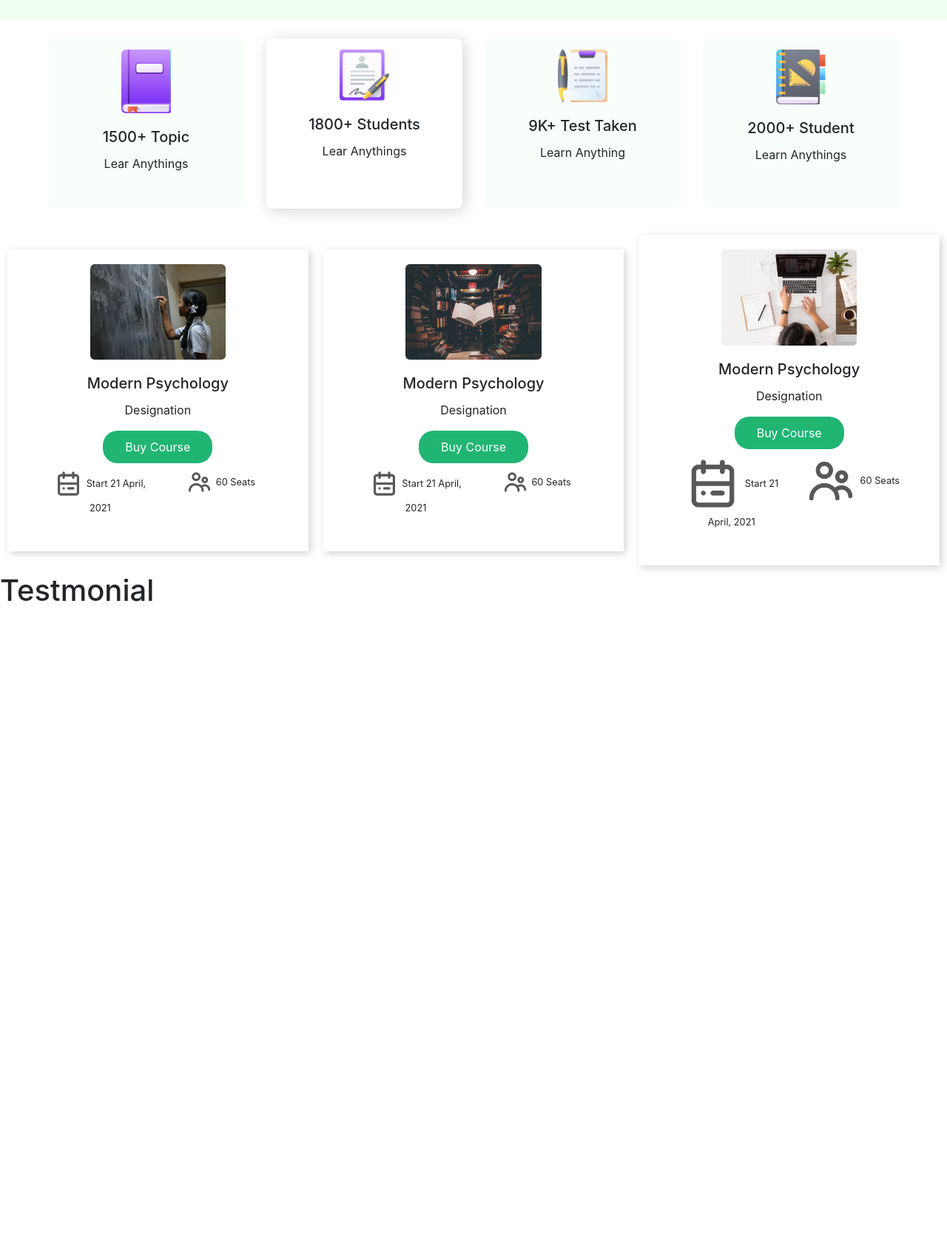
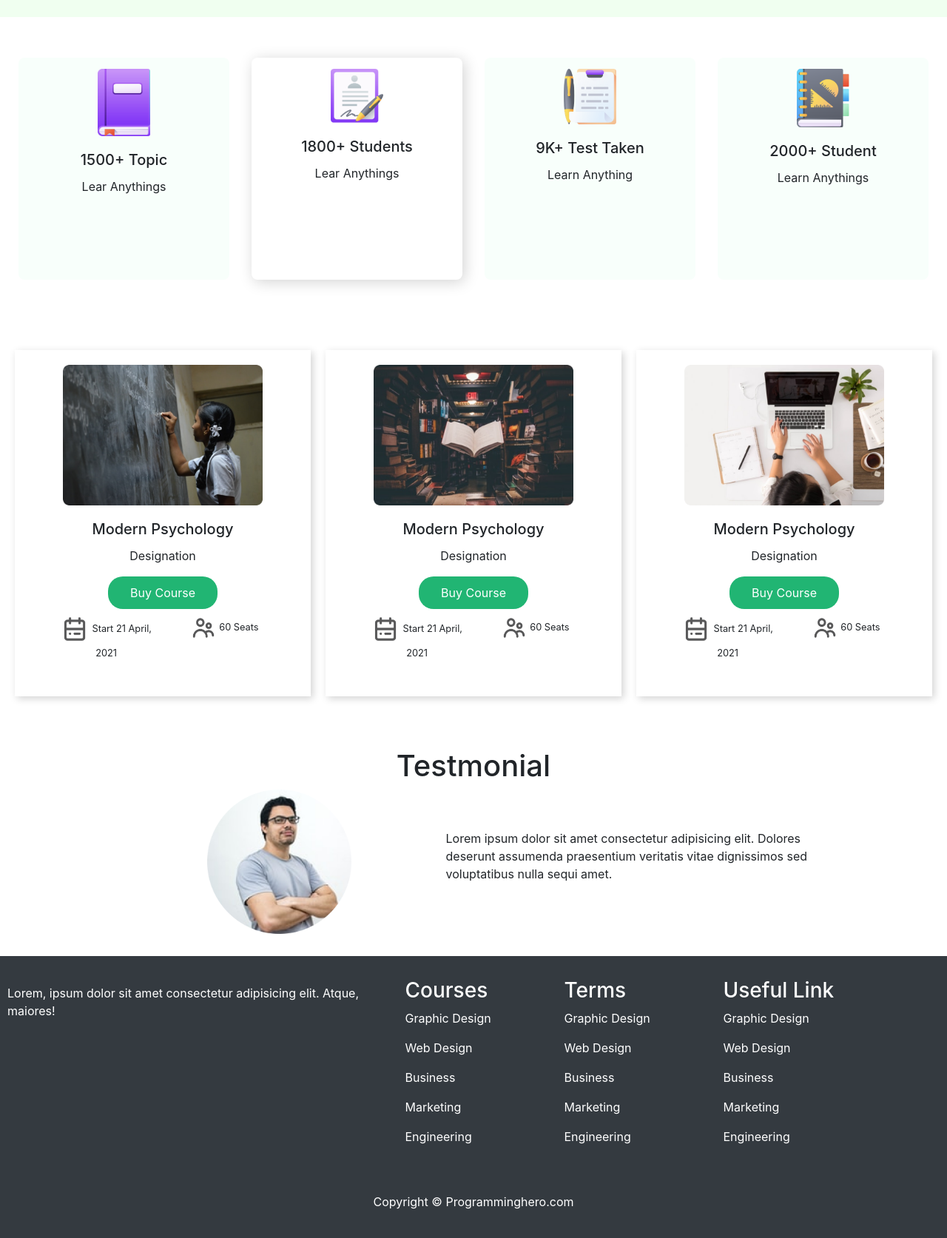
Before and after one commit to sikderp-github/e-school, a plain HTML site: page index.html in a window 1280 px wide. Shown: the part 609-2282 px from the top of the page at 74% size. Before the commit the page ends 1439 px from the top, so only its background shows below. Drawn offline with nearby package versions, Linux system fonts and the light colour scheme.

Commit message:
final project

```diff
--- a/index.html
+++ b/index.html
@@ -5,73 +5,76 @@
   <meta charset="UTF-8" />
   <meta name="viewport" content="width=device-width, initial-scale=1.0" />
   <link rel="stylesheet" href="https://stackpath.bootstrapcdn.com/bootstrap/4.5.0/css/bootstrap.min.css"
-        integrity="sha384-9aIt2nRpC12Uk9gS9baDl411NQApFmC26EwAOH8WgZl5MYYxFfc+NcPb1dKGj7Sk" crossorigin="anonymous" />
+    integrity="sha384-9aIt2nRpC12Uk9gS9baDl411NQApFmC26EwAOH8WgZl5MYYxFfc+NcPb1dKGj7Sk" crossorigin="anonymous">
   <link rel="stylesheet" href="mystyle.css" />
   <title>E-School</title>
 </head>
 
 <body>
   <header class="container-fluid head">
-        <nav class="navbar sticky-top navbar-expand-xl navbar-light">
+    <nav class="navbar navbar-expand-md sticky-top navbar-light bg-light">
+      <a class="navbar-brand" href="#">
+        <img class="img-fluid w-25" src="images/ICON/Logo.png" alt="E-School logo" />
+      </a>
       <button class="navbar-toggler" type="button" data-toggle="collapse" data-target="#navbarNavAltMarkup"
         aria-controls="navbarNavAltMarkup" aria-expanded="false" aria-label="Toggle navigation">
         <span class="navbar-toggler-icon"></span>
       </button>
-            <div class="collapse navbar-collapse d-flex justify-content-between" id="navbarNavAltMarkup">
-                <div class="navbar logo">
-                    <img class="img-fluid w-25" src="images/ICON/Logo.png" alt="E-School logo">
-                </div>
-                <div class="navbar-nav col-sm-auto align-items-center">
+      <div class="collapse navbar-collapse" id="navbarNavAltMarkup">
+        <div class="navbar-nav col-sm-auto d-flex justify-content-end align-items-center ">
           <a class="nav-item nav-link active" href="#">Books </a>
           <a class="nav-item nav-link" href="#">Courses</a>
           <a class="nav-item nav-link" href="#">Others</a>
           <a class="nav-item nav-link" href="#">Blogs</a>
-                    <a id="button" class="nav-item nav-link btn btn-success" href="#">Sign in</a>
+          <a id="button" class="nav-item nav-link  text-nowrap" href="#">Sign in</a>
         </div>
       </div>
     </nav>
   </header>
   <main>
+    <!-- top banner section-->
     <section class="container-fluid banner">
       <div class="row d-flex flex-wrap justify-content-around align-items-center">
-                <div class="col-lg-5">
+        <div class="col-lg-5 banner-body">
           <h5>Are you ready to learn?</h5>
           <h1>Learn with fun on <span>any schedule</span></h1>
-                    <p>Lorem ipsum dolor sit amet consectetur adipisicing elit. Doloribus, at.</p>
+          <p>
+            Lorem ipsum dolor sit amet consectetur adipisicing elit.
+            Doloribus, at.
+          </p>
           <button id="button">Get Started</button>
         </div>
-                <div class="col-lg-7">
-                    <img class="img-fluid" src="images/Photos/Illustration.png" alt="">
+        <div class="col-lg-7 banner-body">
+          <img class="img-fluid w-100" src="images/Photos/Illustration.png" alt=" E-School banner" />
         </div>
       </div>
     </section>
-
-
-        <section class="card-credit">
+    <!--Credit/performance section-->
+    <section class="credits">
       <div class="card-deck d-flex justify-content-sm-center align-items-center text-center">
-                <div class="card">
-                    <img src="images/ICON/book.png" class="card-img-top img-fluid w-25" alt="Topic">
+        <div class="card performance">
+          <img src="images/ICON/book.png" class="card-img-top img-fluid w-25" alt="Topic" />
           <div class="card-body">
             <h5 class="card-title">1500+ Topic</h5>
             <p class="card-text">Lear Anythings</p>
           </div>
         </div>
-                <div id="student" class="card">
-                    <img src="images/ICON/Student.png" class="card-img-top img-fluid w-25" alt="Student">
+        <div id="student-credit" class="card performance">
+          <img src="images/ICON/Student.png" class="card-img-top img-fluid w-25" alt="Student" />
           <div class="card-body">
             <h5 class="card-title">1800+ Students</h5>
             <p class="card-text">Lear Anythings</p>
           </div>
         </div>
-                <div class="card">
-                    <img src="images/ICON/Test.png" class="card-img-top img-fluid w-25" alt="test taken">
+        <div class="card performance">
+          <img src="images/ICON/Test.png" class="card-img-top img-fluid w-25" alt="test taken" />
           <div class="card-body">
             <h5 class="card-title">9K+ Test Taken</h5>
             <p class="card-text">Learn Anything</p>
           </div>
         </div>
-                <div class="card">
-                    <img src="images/ICON/Students.png" class="card-img-top img-fluid w-25" alt="Students pic">
+        <div class="card performance">
+          <img src="images/ICON/Students.png" class="card-img-top img-fluid w-25" alt="Students pic" />
           <div class="card-body">
             <h5 class="card-title">2000+ Student</h5>
             <p class="card-text">Learn Anythings</p>
@@ -83,57 +86,54 @@
     <section class="online courses">
       <div class="card-psychology d-flex justify-content-between align-items-center text-center">
         <div class="card-online">
-                    <img src="images/Photos/Morder pyschology.png" class="card-img-top img-fluid w-50"
-                        alt="Modern Psychology">
+          <img src="images/Photos/Morder pyschology.png" class="card-img-top img-fluid w-75" alt="Modern Psychology" />
           <div class="card-body">
             <h5 class="card-title">Modern Psychology</h5>
             <p class="card-text">Designation</p>
             <button id="button">Buy Course</button>
             <div class="d-flex bd-highlight">
               <div class="p-2 flex-grow-1 bd-highlight">
-                                <img class="img-fluid w-25" src="images/ICON/calendar.png" alt="">
+                <img class="img-fluid w-25" src="images/ICON/calendar.png" alt="" />
                 <small>Start 21 April, 2021</small>
               </div>
               <div class="p-2 bd-highlight">
-                                <img class="img-fluid w-25" src="images/ICON/people.png" alt="">
+                <img class="img-fluid w-25" src="images/ICON/people.png" alt="" />
                 <small>60 Seats</small>
               </div>
             </div>
           </div>
         </div>
         <div class="card-online">
-                    <img src="images/Photos/Morder psyc.png" class="card-img-top img-fluid w-50"
-                        alt="Modern Psychology">
+          <img src="images/Photos/Morder psyc.png" class="card-img-top img-fluid w-75" alt="Modern Psychology" />
           <div class="card-body">
             <h5 class="card-title">Modern Psychology</h5>
             <p class="card-text">Designation</p>
             <button id="button">Buy Course</button>
             <div class="d-flex bd-highlight">
               <div class="p-2 flex-grow-1 bd-highlight">
-                                <img class="img-fluid w-25" src="images/ICON/calendar.png" alt="">
+                <img class="img-fluid w-25" src="images/ICON/calendar.png" alt="" />
                 <small>Start 21 April, 2021</small>
               </div>
               <div class="p-2 bd-highlight">
-                                <img class="img-fluid w-25" src="images/ICON/people.png" alt="">
+                <img class="img-fluid w-25" src="images/ICON/people.png" alt="" />
                 <small>60 Seats</small>
               </div>
             </div>
           </div>
         </div>
         <div class="card-online">
-                    <img src="images/Photos/Morder pychons.png" class="card-img-top img-fluid w-50"
-                        alt="Modern Psychology">
+          <img src="images/Photos/Morder pychons.png" class="card-img-top img-fluid w-75" alt="Modern Psychology" />
           <div class="card-body">
             <h5 class="card-title">Modern Psychology</h5>
             <p class="card-text">Designation</p>
             <button id="button">Buy Course</button>
             <div class="d-flex bd-highlight">
               <div class="p-2 flex-grow-1 bd-highlight">
-                                <img class="img-fluid w-50" src="images/ICON/calendar.png" alt="">
+                <img class="img-fluid w-25" src="images/ICON/calendar.png" alt="" />
                 <small>Start 21 April, 2021</small>
               </div>
               <div class="p-2 bd-highlight">
-                                <img class="img-fluid w-50" src="images/ICON/people.png" alt="">
+                <img class="img-fluid w-25" src="images/ICON/people.png" alt="" />
                 <small>60 Seats</small>
               </div>
             </div>
@@ -141,11 +141,57 @@
         </div>
       </div>
     </section>
-        <section class="testmonial">
+    <section class="testmonial text-center">
       <h1>Testmonial</h1>
+      <div class="testmonial-body d-flex justify-content-center align-items-center">
+        <div class="col-md-4">
+          <img class="img-fluid w-50" src="images/Photos/Man.png" alt="people" />
+        </div>
+        <div class="col-md-5">
+          <p class="text-left">
+            Lorem ipsum dolor sit amet consectetur adipisicing elit. Dolores
+            deserunt assumenda praesentium veritatis vitae dignissimos sed
+            voluptatibus nulla sequi amet.
+          </p>
+        </div>
+      </div>
     </section>
-        <section class="link-footer">
-
+    <section class="link-footer container-fluid bg-dark text-white">
+      <div class="row d-flex justify-content-center align-items-baseline">
+        <div class="col-sm-5 align-text-top justify-content-center">
+          <p>
+            Lorem, ipsum dolor sit amet consectetur adipisicing elit. Atque,
+            maiores!
+          </p>
+        </div>
+        <div class="col-sm-2">
+          <h3>Courses</h3>
+          <p>Graphic Design</p>
+          <p>Web Design</p>
+          <p>Business</p>
+          <p>Marketing</p>
+          <p>Engineering</p>
+        </div>
+        <div class="col-sm-2">
+          <h3>Terms</h3>
+          <p>Graphic Design</p>
+          <p>Web Design</p>
+          <p>Business</p>
+          <p>Marketing</p>
+          <p>Engineering</p>
+        </div>
+        <div class="col-sm-3">
+          <h3>Useful Link</h3>
+          <p>Graphic Design</p>
+          <p>Web Design</p>
+          <p>Business</p>
+          <p>Marketing</p>
+          <p>Engineering</p>
+        </div>
+      </div><br><br>
+      <footer>
+        <p class="text-center">Copyright © Programminghero.com</p>
+      </footer>
     </section>
   </main>
 
@@ -155,7 +201,7 @@
   <script src="https://cdn.jsdelivr.net/npm/popper.js@1.16.0/dist/umd/popper.min.js"
     integrity="sha384-Q6E9RHvbIyZFJoft+2mJbHaEWldlvI9IOYy5n3zV9zzTtmI3UksdQRVvoxMfooAo" crossorigin="anonymous">
   </script>
-    <script src="https://stackpath.bootstrapcdn.com/bootstrap/4.5.0/js/bootstrap.min.js"
+  <script src="https://stackpath.bootspapcdn.com/bootspap/4.5.0/js/bootspap.min.js"
     integrity="sha384-OgVRvuATP1z7JjHLkuOU7Xw704+h835Lr+6QL9UvYjZE3Ipu6Tp75j7Bh/kR0JKI" crossorigin="anonymous">
   </script>
 </body>
--- a/mystyle.css
+++ b/mystyle.css
@@ -1,9 +1,13 @@
+body {
+    margin: 0px;
+}
+
 .head,
 .banner {
     background-color: #f0fff0;
     padding: 30px 40px;
     margin: 0px;
-    width: 100%;
+
 }
 
 #button {
@@ -14,40 +18,40 @@
     padding: 10px 30px;
 }
 
-.col-md-5 h1 {
+.banner-body h1 {
     font-weight: 1000;
 }
 
-.col-md-5 span {
+.banner-body span {
     font-size: 60px;
     color: #21b573;
 }
 
-.col-md-5 h5 {
+.banner-body h5 {
     color: #f79d77;
 }
 
-.card-credit img {
-    display: relative;
+.credits img {
+    display: block;
     margin-left: auto;
     margin-right: auto;
 }
 
-.card {
+.performance {
     padding: 15px 0px;
     border: none;
     background-color: rgba(248, 255, 251, 1);
-    height: 230px;
+    height: 300px;
     border-radius: 8px;
 }
 
-#student {
+#student-credit {
     box-shadow: 3px 3px 20px lightgray;
     background-color: white;
 }
 
 .card-deck {
-    margin: 25px 50px;
+    margin: 25px 0px;
 }
 
 .card-online {
@@ -60,3 +64,10 @@
 .online courses {
     margin: 20px 100px;
 }
+
+.credits,
+.online,
+.testmonial,
+.link-footer {
+    padding: 30px 10px;
+}
```
Lines whose indentation alone changed are shown as unchanged.
